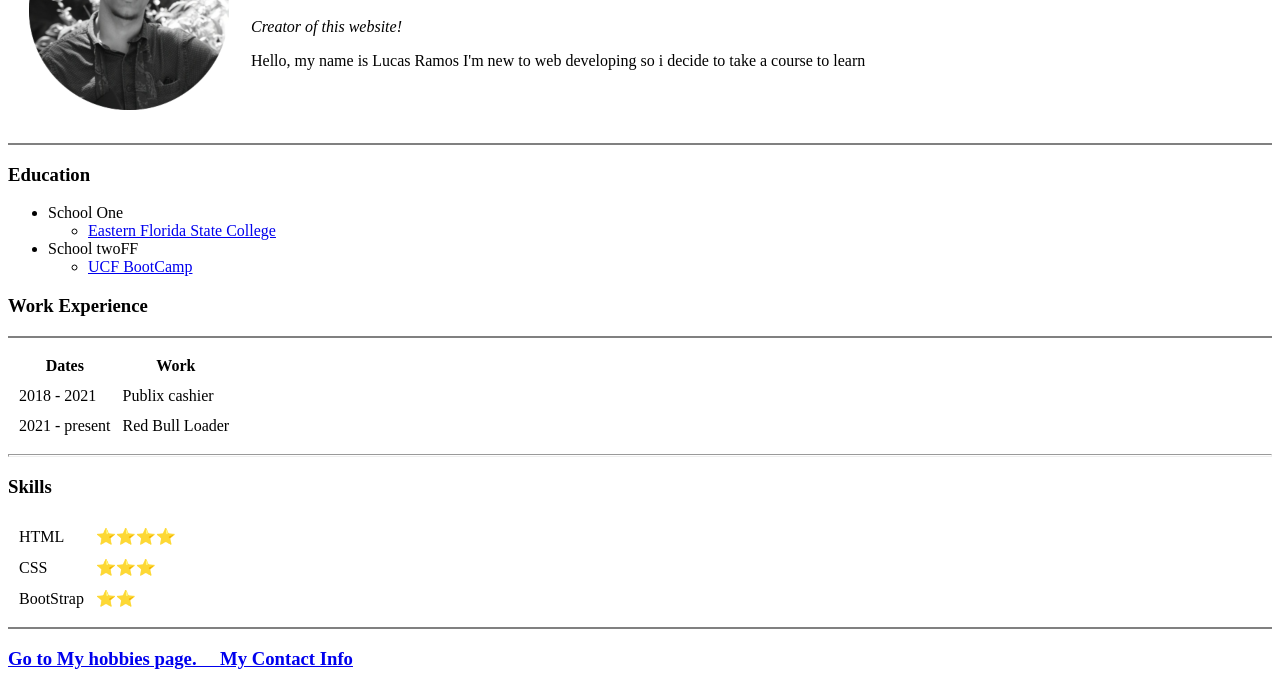
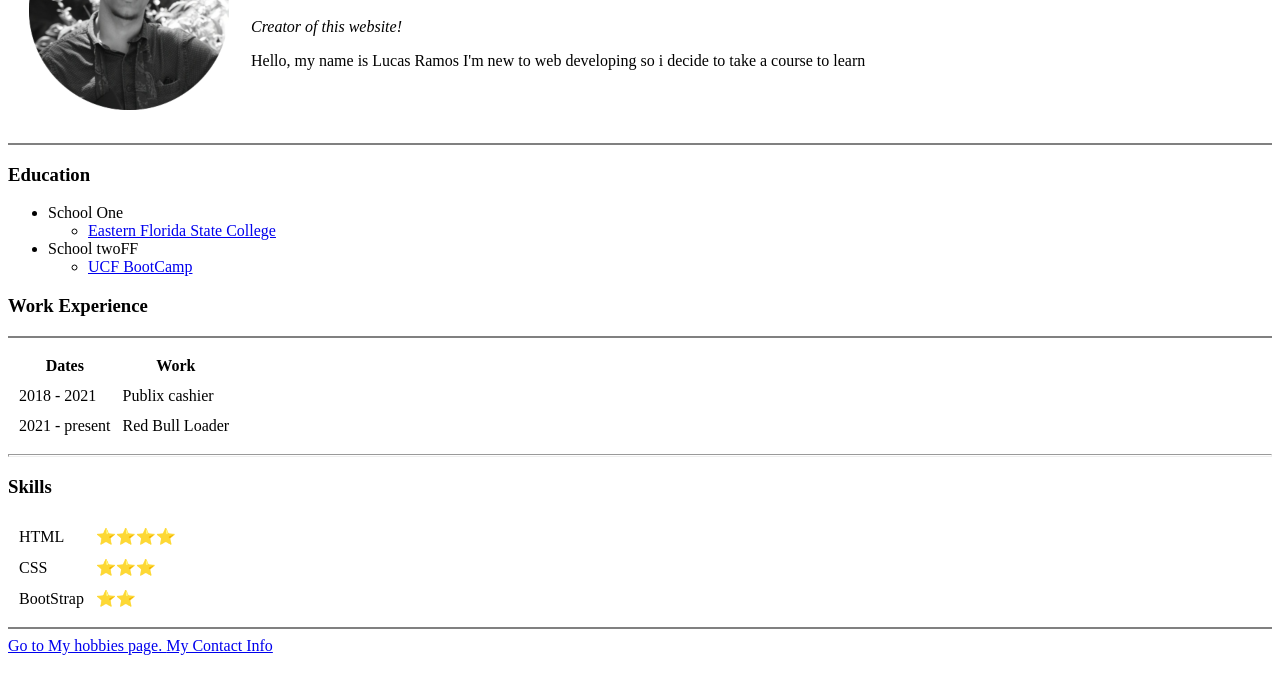
Before and after one commit to Lucasr0609/My-website, a plain HTML site: page index.html in a window 1280 px wide. Shown: the part 119-808 px from the top of the page. Drawn offline with Linux system fonts and the light colour scheme.

Commit message:
fixing hobbies and contact

```diff
--- a/index.html
+++ b/index.html
@@ -92,6 +92,8 @@
     </table>
 
     <hr noshade>
-    <h3><a href="hobbies.html">Go to My hobbies page. &nbsp &nbsp  <a href="contact.html">My Contact Info</a></h3>
+    <a href="hobbies.html">Go to My hobbies page.
+    <a href="contact.html">My Contact Info</a>
+
   </body>
 </html>
```
